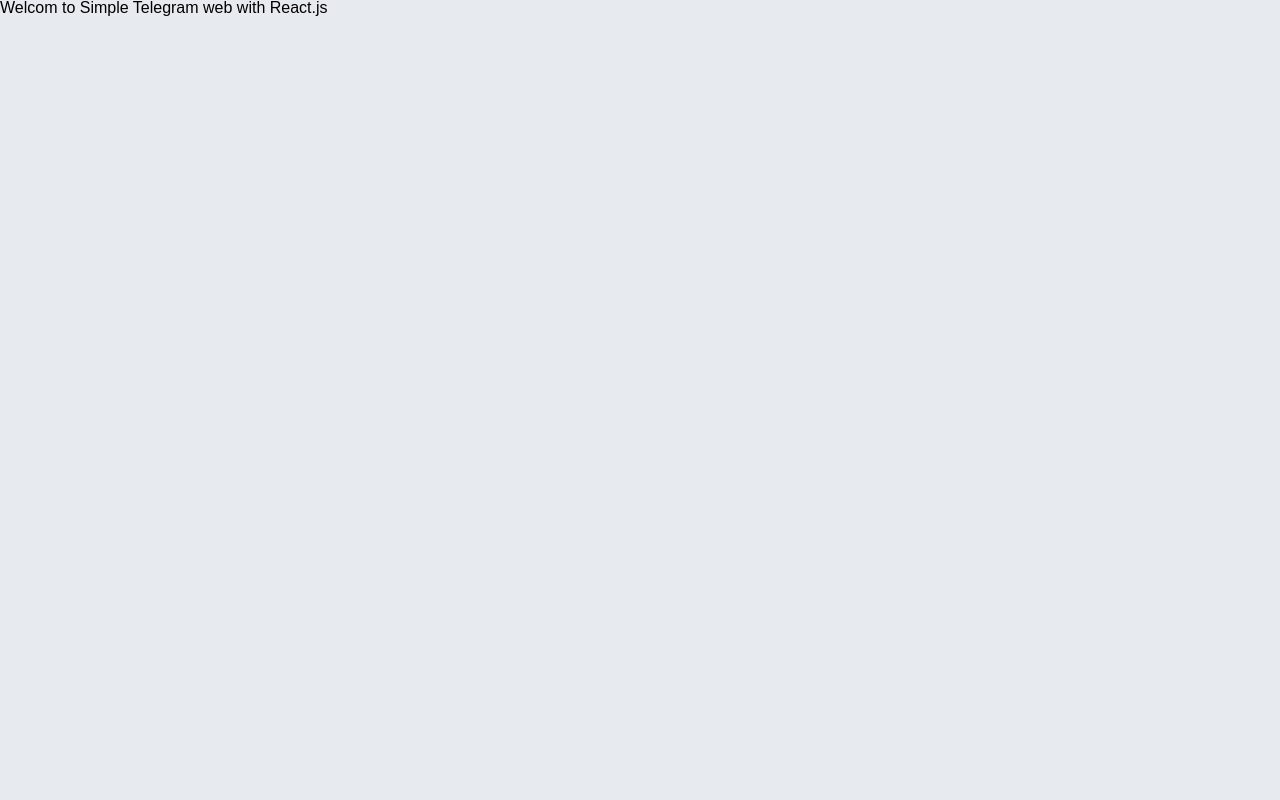
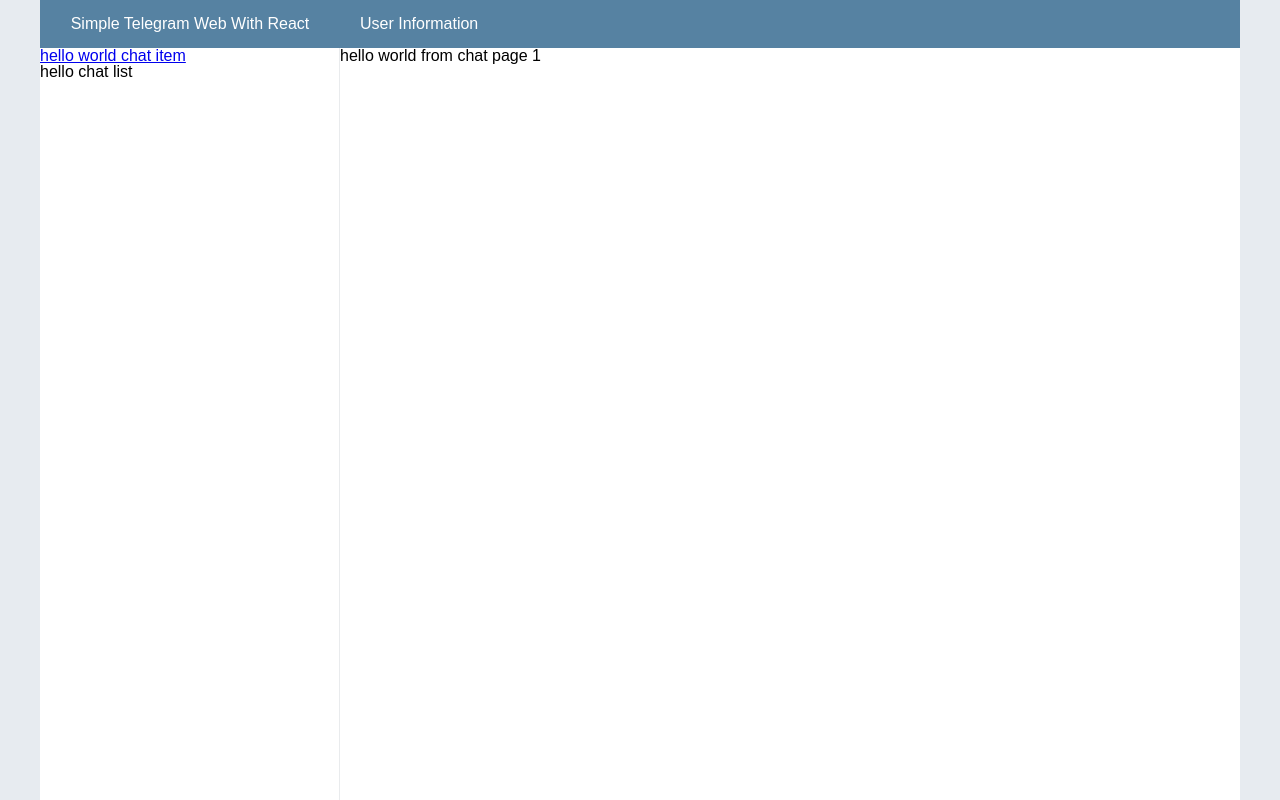
Before and after one commit to mahdiTohidloo/simple-telegram-web-with-react, a React (Create React App) app: page /chat-page/1 in a window 1280 px wide. Built offline with nearby package versions, Linux system fonts and the light colour scheme.

Commit message:
Create Components file and their intial view

```diff
--- a/src/App.js
+++ b/src/App.js
@@ -1,10 +1,22 @@
 import React from 'react';
-
+import { Route } from 'react-router-dom';
+import ChatList from "./Components/ChatList";
+import ChatPage from "./Components/ChatPage";
 function App() {
   return (
-    <div>
-      <h1>Welcom to Simple Telegram web with React.js</h1>
-    </div>
+    <main className="Main-container">
+      <div className="Chat-list-grid">
+        <ChatList />
+      </div>
+      <div className="Chat-page-grid">
+        <Route path={'/'} exact>
+          <div className={'Header'} />
+        </Route>
+        <Route path="/chat-page/:id">
+          <ChatPage />
+        </Route>
+      </div>
+    </main>
   );
 }
 
--- /dev/null
+++ b/src/Components/ChatBox.jsx
@@ -0,0 +1,10 @@
+import React from 'react';
+import { Link } from "react-router-dom";
+
+const ChatBox = ({ id }) => {
+  return (
+    <div><Link to={`/chat-page/${id}`}>hello world chat item </Link></div>
+  )
+};
+
+export default ChatBox;
--- /dev/null
+++ b/src/Components/ChatList.jsx
@@ -0,0 +1,16 @@
+import React from 'react';
+import ChatBox from "./ChatBox";
+
+const ChatList = () => {
+  return <>
+    <header className={'Header Align-center'}>
+      <h1>Simple Telegram Web With React</h1>
+    </header>
+    <div className={'Chat-list-container'}>
+      <ChatBox id={5}/>
+      hello chat list
+    </div>
+  </>
+};
+
+export default ChatList;
--- /dev/null
+++ b/src/Components/ChatPage.jsx
@@ -0,0 +1,18 @@
+import React from 'react';
+import { useParams } from 'react-router-dom';
+
+
+const ChatPage = () => {
+  const pageParams = useParams();
+
+  return <>
+    <header className={'Header Chat-page-header'}>
+      User Information
+    </header>
+    <div>hello world from chat page {pageParams.id}</div>
+  </>
+};
+
+
+
+export default ChatPage;
```
Also changed, not shown: src/Components/ChatPageComponents/InputBox.jsx (added), src/Components/ChatPageComponents/MessageBox.jsx (added), src/Components/ChatPageComponents/UserInformationModal.jsx (added).
